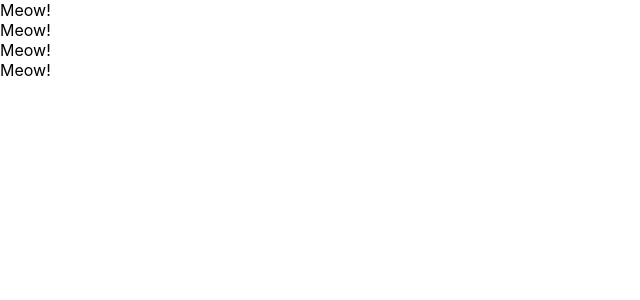
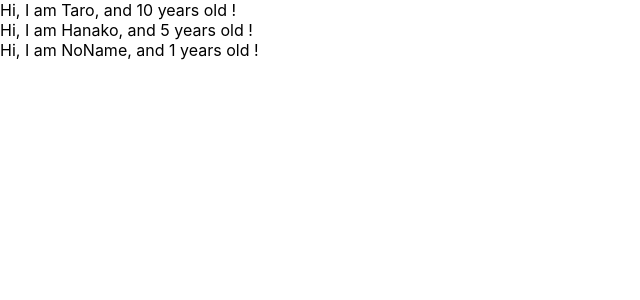
Before and after one commit to mkmy1123/udemy-react-redux-crud-application, a React (Create React App) app: page / in a window 1280 px wide. Shown: the top 300 px of the page, without its empty margins (0-640 px from the left). Built offline with nearby package versions, Linux system fonts and the light colour scheme.

Commit message:
learn props of component

```diff
--- a/src/App.js
+++ b/src/App.js
@@ -1,25 +1,28 @@
 import React from "react";
 
-// function App() {
-//   return (
-//     <React.Fragment>
-//       <label htmlFor="bar">bar</label>
-//       <input type="text" onChange={() => { console.log("I'm clicked!") }} />
-//     </React.Fragment>
-//   );
-// }
-
 const App = () => {
-  return <div>
-    <Cat />
-    <Cat />
-    <Cat />
-    <Cat />
-  </div>
+  const profiles = [
+    { name: "Taro", age: 10 },
+    { name: "Hanako", age: 5 },
+    { name: "NoName" },
+  ]
+  return (
+    <div>
+      {
+        profiles.map((profile, index) => {
+          return <User name={profile.name} age={profile.age} key={index} />
+        })
+      }
+    </div>
+  )
 }
 
-const Cat = () => {
-  return <div>Meow!</div>;
+const User = (props) => {
+  return <div>Hi, I am {props.name}, and {props.age} years old !</div>;
+}
+
+User.defaultProps = {
+  age: 1
 }
 
 export default App;
```
